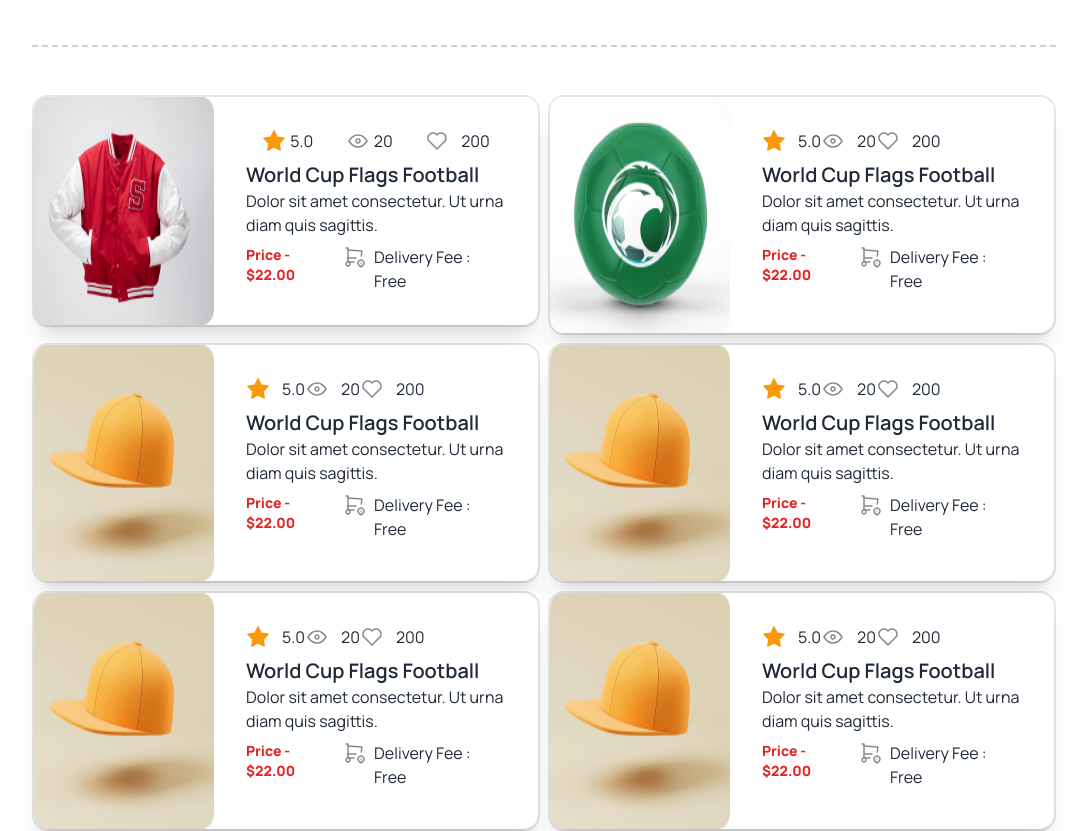
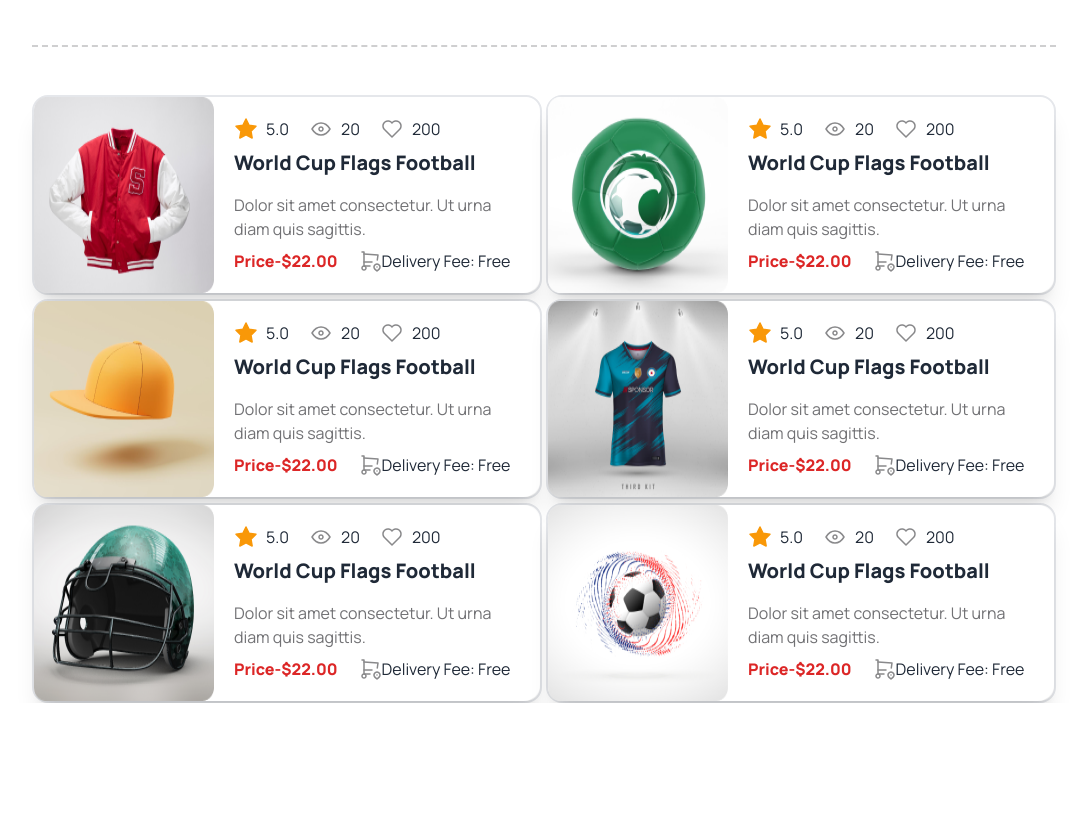
Before and after one commit to Husain-Siddik/assainment-3, a plain HTML site: page index.html in a window 1280 px wide. Shown: the part 2147-2978 px from the top of the page, without its empty margins (96-1183 px from the left). After the commit the page ends 2850 px from the top, so only its background shows below. Drawn offline with nearby package versions, Linux system fonts and the light colour scheme.

Commit message:
new product section done

```diff
--- a/index.html
+++ b/index.html
@@ -11,7 +11,8 @@
       type="text/css"
     />
     <script src="https://cdn.tailwindcss.com"></script>
-    <!--  -->
+    <!-- font-awsomr icon -->
+
     <!-- custom collor -->
     <script>
       tailwind.config = {
@@ -38,6 +39,9 @@
         font-family: "Manrope", sans-serif;
       }
     </style>
+    <!-- font awsome icon -->
+    <script src="https://kit.fontawesome.com/8bfcf38dda.js" crossorigin="anonymous"></script>
+
   </head>
   <body class="font-man">
     <header class="container px-4 lg:px-28 mx-auto">
@@ -279,20 +283,20 @@
 
       <!-- new product img section-->
 
-      <section class="mt-4 lg:mt-12  grid  grid-cols-1 lg:grid-cols-2 gap-2">
+      <section class="mt-4 lg:mt-12  grid  grid-cols-1 lg:grid-cols-2 gap-1">
         <!-- card 1 start -->
-        <div>
-          <div class="border-2 border-solid rounded-2xl">
+        <div class="">
+          <div class="border-2 border-solid rounded-2xl ">
             <div
               class="flex flex-col lg:flex-row card card-side bg-base-100 shadow-xl"
             >
               <img class="sm:w-4/5 lg:w-auto" src="Images/5.png" alt="Movie" />
 
-              <div class="card-body">
+              <div class="py-5 px-5">
                 <!-- icon and etc add -->
-<div class=" flex justify-around">
+<div class=" flex justify-start gap-5">
   <!-- star  -->
-<h1 class="flex">
+<h1 class="flex ">
   <svg xmlns="http://www.w3.org/2000/svg" width="24" height="24" viewBox="0 0 24 24" fill="none">
     <g clip-path="url(#clip0_7_246)">
       <path d="M12 17.7498L5.828 20.9948L7.007 14.1218L2.007 9.25477L8.907 8.25477L11.993 2.00177L15.079 8.25477L21.979 9.25477L16.979 14.1218L18.158 20.9948L12 17.7498Z" fill="#F99808" stroke="#F99808" stroke-width="1.5" stroke-linecap="round" stroke-linejoin="round"/>
@@ -303,7 +307,7 @@
       </clipPath>
     </defs>
   </svg>
-<span class="pl-1">
+<span class="pl-2">
   5.0
 </span>
 </h1>
@@ -323,7 +327,7 @@
       </clipPath>
     </defs>
   </svg>
-  <span class="pl-1">20</span>
+  <span class="pl-2">20</span>
 </h1>
 <!-- eye end -->
 
@@ -340,7 +344,7 @@
     </defs>
   </svg>
 
-  <span class="pl-3">200</span>
+  <span class="pl-2">200</span>
 
 
 </h1>
@@ -350,17 +354,18 @@
 <!--  -->
 
 <!-- text div -->
-                <div>
-                  <h2 class="card-title">World Cup Flags Football</h2>
-                <p>Dolor sit amet consectetur. Ut urna diam quis sagittis. </p>
+                <div class="">
+                  <h2 class="font-extrabold text-xl pt-2 pb-2">World Cup Flags Football</h2>
+                  <p class="text-kalo-2 pt-2 pb-2 ">Dolor sit amet consectetur. Ut urna diam
+                   quis sagittis. </p>
                 </div>
                 <!-- price and delebary -->
-                <div class="flex justify-between">
-<h1 class="text-red-600 font-extrabold text-sm">
-  Price - $22.00
+                <div class="flex flex-col lg:flex-row space-y-2 lg:space-y-0">
+<h1 class="text-red-600 font-extrabold text-base pr-5 ">
+  Price-$22.00
 </h1>
 <!-- shoping svg -->
-<div class="flex">
+<div class="flex ">
   <svg xmlns="http://www.w3.org/2000/svg" width="24" height="24" viewBox="0 0 24 24" fill="none">
     <g clip-path="url(#clip0_7_227)">
       <path d="M4 18.9998C4 19.5302 4.21071 20.0389 4.58579 20.414C4.96086 20.789 5.46957 20.9998 6 20.9998C6.53043 20.9998 7.03914 20.789 7.41421 20.414C7.78929 20.0389 8 19.5302 8 18.9998C8 18.4693 7.78929 17.9606 7.41421 17.5855C7.03914 17.2105 6.53043 16.9998 6 16.9998C5.46957 16.9998 4.96086 17.2105 4.58579 17.5855C4.21071 17.9606 4 18.4693 4 18.9998Z" stroke="#89898B" stroke-width="1.5" stroke-linecap="round" stroke-linejoin="round"/>
@@ -376,7 +381,7 @@
     </defs>
   </svg>
 
-  <h1 class="kalo-2 pl-2">Delivery Fee : Free</h1>
+  <h1 class="kalo-2">Delivery Fee: Free</h1>
 
 </div>
                 </div>
@@ -387,19 +392,19 @@
           </div>
         </div>
 
-      <!-- card 2 -->
-        <div>
-          <div class="border-2 border-solid rounded-2xl">
+        <!-- card2 start -->
+        <div class="">
+          <div class="border-2 border-solid rounded-2xl ">
             <div
               class="flex flex-col lg:flex-row card card-side bg-base-100 shadow-xl"
             >
               <img class="sm:w-4/5 lg:w-auto" src="Images/6.png" alt="Movie" />
 
-              <div class="card-body">
+              <div class="py-5 px-5">
                 <!-- icon and etc add -->
-<div class=" flex">
+<div class=" flex justify-start gap-5">
   <!-- star  -->
-<h1 class="flex">
+<h1 class="flex ">
   <svg xmlns="http://www.w3.org/2000/svg" width="24" height="24" viewBox="0 0 24 24" fill="none">
     <g clip-path="url(#clip0_7_246)">
       <path d="M12 17.7498L5.828 20.9948L7.007 14.1218L2.007 9.25477L8.907 8.25477L11.993 2.00177L15.079 8.25477L21.979 9.25477L16.979 14.1218L18.158 20.9948L12 17.7498Z" fill="#F99808" stroke="#F99808" stroke-width="1.5" stroke-linecap="round" stroke-linejoin="round"/>
@@ -410,7 +415,7 @@
       </clipPath>
     </defs>
   </svg>
-<span class="pl-3">
+<span class="pl-2">
   5.0
 </span>
 </h1>
@@ -430,7 +435,7 @@
       </clipPath>
     </defs>
   </svg>
-  <span class="pl-3">20</span>
+  <span class="pl-2">20</span>
 </h1>
 <!-- eye end -->
 
@@ -447,7 +452,7 @@
     </defs>
   </svg>
 
-  <span class="pl-3">200</span>
+  <span class="pl-2">200</span>
 
 
 </h1>
@@ -457,16 +462,18 @@
 <!--  -->
 
 <!-- text div -->
-                <div>
-                  <h2 class="card-title">World Cup Flags Football</h2>
-                <p>Dolor sit amet consectetur. Ut urna diam quis sagittis. </p>
+                <div class="">
+                  <h2 class="font-extrabold text-xl pt-2 pb-2">World Cup Flags Football</h2>
+                  <p class="text-kalo-2 pt-2 pb-2 ">Dolor sit amet consectetur. Ut urna diam
+                   quis sagittis. </p>
                 </div>
-                <div class="flex justify-between">
-                  <h1 class="text-red-600 font-extrabold text-sm">
-                    Price - $22.00
+                <!-- price and delebary -->
+                <div class="flex flex-col lg:flex-row space-y-2 lg:space-y-0">
+<h1 class="text-red-600 font-extrabold text-base pr-5 ">
+  Price-$22.00
 </h1>
 <!-- shoping svg -->
-                  <div class="flex">
+<div class="flex ">
   <svg xmlns="http://www.w3.org/2000/svg" width="24" height="24" viewBox="0 0 24 24" fill="none">
     <g clip-path="url(#clip0_7_227)">
       <path d="M4 18.9998C4 19.5302 4.21071 20.0389 4.58579 20.414C4.96086 20.789 5.46957 20.9998 6 20.9998C6.53043 20.9998 7.03914 20.789 7.41421 20.414C7.78929 20.0389 8 19.5302 8 18.9998C8 18.4693 7.78929 17.9606 7.41421 17.5855C7.03914 17.2105 6.53043 16.9998 6 16.9998C5.46957 16.9998 4.96086 17.2105 4.58579 17.5855C4.21071 17.9606 4 18.4693 4 18.9998Z" stroke="#89898B" stroke-width="1.5" stroke-linecap="round" stroke-linejoin="round"/>
@@ -482,12 +489,9 @@
     </defs>
   </svg>
 
-                    <h1 class="kalo-2 pl-2">Delivery Fee : Free</h1>
+  <h1 class="kalo-2">Delivery Fee: Free</h1>
 
 </div>
-                                  </div>
-                <div>
-
                 </div>
 
               </div>
@@ -495,20 +499,19 @@
             </div>
           </div>
         </div>
-        <!-- car2 end -->
         <!-- card 3 start -->
-        <div>
-          <div class="border-2 border-solid rounded-2xl">
+        <div class="">
+          <div class="border-2 border-solid rounded-2xl ">
             <div
               class="flex flex-col lg:flex-row card card-side bg-base-100 shadow-xl"
             >
               <img class="sm:w-4/5 lg:w-auto" src="Images/7.png" alt="Movie" />
 
-              <div class="card-body">
+              <div class="py-5 px-5">
                 <!-- icon and etc add -->
-<div class=" flex">
+<div class=" flex justify-start gap-5">
   <!-- star  -->
-<h1 class="flex">
+<h1 class="flex ">
   <svg xmlns="http://www.w3.org/2000/svg" width="24" height="24" viewBox="0 0 24 24" fill="none">
     <g clip-path="url(#clip0_7_246)">
       <path d="M12 17.7498L5.828 20.9948L7.007 14.1218L2.007 9.25477L8.907 8.25477L11.993 2.00177L15.079 8.25477L21.979 9.25477L16.979 14.1218L18.158 20.9948L12 17.7498Z" fill="#F99808" stroke="#F99808" stroke-width="1.5" stroke-linecap="round" stroke-linejoin="round"/>
@@ -519,7 +522,7 @@
       </clipPath>
     </defs>
   </svg>
-<span class="pl-3">
+<span class="pl-2">
   5.0
 </span>
 </h1>
@@ -539,7 +542,7 @@
       </clipPath>
     </defs>
   </svg>
-  <span class="pl-3">20</span>
+  <span class="pl-2">20</span>
 </h1>
 <!-- eye end -->
 
@@ -556,7 +559,7 @@
     </defs>
   </svg>
 
-  <span class="pl-3">200</span>
+  <span class="pl-2">200</span>
 
 
 </h1>
@@ -566,16 +569,18 @@
 <!--  -->
 
 <!-- text div -->
-                <div>
-                  <h2 class="card-title">World Cup Flags Football</h2>
-                <p>Dolor sit amet consectetur. Ut urna diam quis sagittis. </p>
+                <div class="">
+                  <h2 class="font-extrabold text-xl pt-2 pb-2">World Cup Flags Football</h2>
+                  <p class="text-kalo-2 pt-2 pb-2 ">Dolor sit amet consectetur. Ut urna diam
+                   quis sagittis. </p>
                 </div>
-                <div class="flex justify-between">
-                  <h1 class="text-red-600 font-extrabold text-sm">
-                    Price - $22.00
+                <!-- price and delebary -->
+                <div class="flex flex-col lg:flex-row space-y-2 lg:space-y-0">
+<h1 class="text-red-600 font-extrabold text-base pr-5 ">
+  Price-$22.00
 </h1>
 <!-- shoping svg -->
-                  <div class="flex">
+<div class="flex ">
   <svg xmlns="http://www.w3.org/2000/svg" width="24" height="24" viewBox="0 0 24 24" fill="none">
     <g clip-path="url(#clip0_7_227)">
       <path d="M4 18.9998C4 19.5302 4.21071 20.0389 4.58579 20.414C4.96086 20.789 5.46957 20.9998 6 20.9998C6.53043 20.9998 7.03914 20.789 7.41421 20.414C7.78929 20.0389 8 19.5302 8 18.9998C8 18.4693 7.78929 17.9606 7.41421 17.5855C7.03914 17.2105 6.53043 16.9998 6 16.9998C5.46957 16.9998 4.96086 17.2105 4.58579 17.5855C4.21071 17.9606 4 18.4693 4 18.9998Z" stroke="#89898B" stroke-width="1.5" stroke-linecap="round" stroke-linejoin="round"/>
@@ -591,12 +596,9 @@
     </defs>
   </svg>
 
-                    <h1 class="kalo-2 pl-2">Delivery Fee : Free</h1>
+  <h1 class="kalo-2">Delivery Fee: Free</h1>
 
 </div>
-                                  </div>
-                <div>
-
                 </div>
 
               </div>
@@ -604,18 +606,20 @@
             </div>
           </div>
         </div>
-        <div>
-          <div class="border-2 border-solid rounded-2xl">
+
+        <!-- card4 start -->
+        <div class="">
+          <div class="border-2 border-solid rounded-2xl ">
             <div
               class="flex flex-col lg:flex-row card card-side bg-base-100 shadow-xl"
             >
-              <img class="sm:w-4/5 lg:w-auto" src="Images/7.png" alt="Movie" />
+              <img class="sm:w-4/5 lg:w-auto" src="Images/8.png" alt="Movie" />
 
-              <div class="card-body">
+              <div class="py-5 px-5">
                 <!-- icon and etc add -->
-<div class=" flex">
+<div class=" flex justify-start gap-5">
   <!-- star  -->
-<h1 class="flex">
+<h1 class="flex ">
   <svg xmlns="http://www.w3.org/2000/svg" width="24" height="24" viewBox="0 0 24 24" fill="none">
     <g clip-path="url(#clip0_7_246)">
       <path d="M12 17.7498L5.828 20.9948L7.007 14.1218L2.007 9.25477L8.907 8.25477L11.993 2.00177L15.079 8.25477L21.979 9.25477L16.979 14.1218L18.158 20.9948L12 17.7498Z" fill="#F99808" stroke="#F99808" stroke-width="1.5" stroke-linecap="round" stroke-linejoin="round"/>
@@ -626,7 +630,7 @@
       </clipPath>
     </defs>
   </svg>
-<span class="pl-3">
+<span class="pl-2">
   5.0
 </span>
 </h1>
@@ -646,7 +650,7 @@
       </clipPath>
     </defs>
   </svg>
-  <span class="pl-3">20</span>
+  <span class="pl-2">20</span>
 </h1>
 <!-- eye end -->
 
@@ -663,7 +667,7 @@
     </defs>
   </svg>
 
-  <span class="pl-3">200</span>
+  <span class="pl-2">200</span>
 
 
 </h1>
@@ -673,16 +677,18 @@
 <!--  -->
 
 <!-- text div -->
-                <div>
-                  <h2 class="card-title">World Cup Flags Football</h2>
-                <p>Dolor sit amet consectetur. Ut urna diam quis sagittis. </p>
+                <div class="">
+                  <h2 class="font-extrabold text-xl pt-2 pb-2">World Cup Flags Football</h2>
+                  <p class="text-kalo-2 pt-2 pb-2 ">Dolor sit amet consectetur. Ut urna diam
+                   quis sagittis. </p>
                 </div>
-                <div class="flex justify-between">
-                  <h1 class="text-red-600 font-extrabold text-sm">
-                    Price - $22.00
+                <!-- price and delebary -->
+                <div class="flex flex-col lg:flex-row space-y-2 lg:space-y-0">
+<h1 class="text-red-600 font-extrabold text-base pr-5 ">
+  Price-$22.00
 </h1>
 <!-- shoping svg -->
-                  <div class="flex">
+<div class="flex ">
   <svg xmlns="http://www.w3.org/2000/svg" width="24" height="24" viewBox="0 0 24 24" fill="none">
     <g clip-path="url(#clip0_7_227)">
       <path d="M4 18.9998C4 19.5302 4.21071 20.0389 4.58579 20.414C4.96086 20.789 5.46957 20.9998 6 20.9998C6.53043 20.9998 7.03914 20.789 7.41421 20.414C7.78929 20.0389 8 19.5302 8 18.9998C8 18.4693 7.78929 17.9606 7.41421 17.5855C7.03914 17.2105 6.53043 16.9998 6 16.9998C5.46957 16.9998 4.96086 17.2105 4.58579 17.5855C4.21071 17.9606 4 18.4693 4 18.9998Z" stroke="#89898B" stroke-width="1.5" stroke-linecap="round" stroke-linejoin="round"/>
@@ -698,12 +704,9 @@
     </defs>
   </svg>
 
-                    <h1 class="kalo-2 pl-2">Delivery Fee : Free</h1>
+  <h1 class="kalo-2">Delivery Fee: Free</h1>
 
 </div>
-                                  </div>
-                <div>
-
                 </div>
 
               </div>
@@ -711,18 +714,19 @@
             </div>
           </div>
         </div>
-        <div>
-          <div class="border-2 border-solid rounded-2xl">
+        <!-- card4 start -->
+        <div class="">
+          <div class="border-2 border-solid rounded-2xl ">
             <div
               class="flex flex-col lg:flex-row card card-side bg-base-100 shadow-xl"
             >
-              <img class="sm:w-4/5 lg:w-auto" src="Images/7.png" alt="Movie" />
+              <img class="sm:w-4/5 lg:w-auto" src="Images/9.png" alt="Movie" />
 
-              <div class="card-body">
+              <div class="py-5 px-5">
                 <!-- icon and etc add -->
-<div class=" flex">
+<div class=" flex justify-start gap-5">
   <!-- star  -->
-<h1 class="flex">
+<h1 class="flex ">
   <svg xmlns="http://www.w3.org/2000/svg" width="24" height="24" viewBox="0 0 24 24" fill="none">
     <g clip-path="url(#clip0_7_246)">
       <path d="M12 17.7498L5.828 20.9948L7.007 14.1218L2.007 9.25477L8.907 8.25477L11.993 2.00177L15.079 8.25477L21.979 9.25477L16.979 14.1218L18.158 20.9948L12 17.7498Z" fill="#F99808" stroke="#F99808" stroke-width="1.5" stroke-linecap="round" stroke-linejoin="round"/>
@@ -733,7 +737,7 @@
       </clipPath>
     </defs>
   </svg>
-<span class="pl-3">
+<span class="pl-2">
   5.0
 </span>
 </h1>
@@ -753,7 +757,7 @@
       </clipPath>
     </defs>
   </svg>
-  <span class="pl-3">20</span>
+  <span class="pl-2">20</span>
 </h1>
 <!-- eye end -->
 
@@ -770,7 +774,7 @@
     </defs>
   </svg>
 
-  <span class="pl-3">200</span>
+  <span class="pl-2">200</span>
 
 
 </h1>
@@ -780,16 +784,18 @@
 <!--  -->
 
 <!-- text div -->
-                <div>
-                  <h2 class="card-title">World Cup Flags Football</h2>
-                <p>Dolor sit amet consectetur. Ut urna diam quis sagittis. </p>
+                <div class="">
+                  <h2 class="font-extrabold text-xl pt-2 pb-2">World Cup Flags Football</h2>
+                  <p class="text-kalo-2 pt-2 pb-2 ">Dolor sit amet consectetur. Ut urna diam
+                   quis sagittis. </p>
                 </div>
-                <div class="flex justify-between">
-                  <h1 class="text-red-600 font-extrabold text-sm">
-                    Price - $22.00
+                <!-- price and delebary -->
+                <div class="flex flex-col lg:flex-row space-y-2 lg:space-y-0">
+<h1 class="text-red-600 font-extrabold text-base pr-5 ">
+  Price-$22.00
 </h1>
 <!-- shoping svg -->
-                  <div class="flex">
+<div class="flex ">
   <svg xmlns="http://www.w3.org/2000/svg" width="24" height="24" viewBox="0 0 24 24" fill="none">
     <g clip-path="url(#clip0_7_227)">
       <path d="M4 18.9998C4 19.5302 4.21071 20.0389 4.58579 20.414C4.96086 20.789 5.46957 20.9998 6 20.9998C6.53043 20.9998 7.03914 20.789 7.41421 20.414C7.78929 20.0389 8 19.5302 8 18.9998C8 18.4693 7.78929 17.9606 7.41421 17.5855C7.03914 17.2105 6.53043 16.9998 6 16.9998C5.46957 16.9998 4.96086 17.2105 4.58579 17.5855C4.21071 17.9606 4 18.4693 4 18.9998Z" stroke="#89898B" stroke-width="1.5" stroke-linecap="round" stroke-linejoin="round"/>
@@ -805,12 +811,9 @@
     </defs>
   </svg>
 
-                    <h1 class="kalo-2 pl-2">Delivery Fee : Free</h1>
+  <h1 class="kalo-2">Delivery Fee: Free</h1>
 
 </div>
-                                  </div>
-                <div>
-
                 </div>
 
               </div>
@@ -818,18 +821,20 @@
             </div>
           </div>
         </div>
-        <div>
-          <div class="border-2 border-solid rounded-2xl">
+
+        <!-- card 6 -->
+        <div class="">
+          <div class="border-2 border-solid rounded-2xl ">
             <div
               class="flex flex-col lg:flex-row card card-side bg-base-100 shadow-xl"
             >
-              <img class="sm:w-4/5 lg:w-auto" src="Images/7.png" alt="Movie" />
+              <img class="sm:w-4/5 lg:w-auto" src="Images/10.png" alt="Movie" />
 
-              <div class="card-body">
+              <div class="py-5 px-5">
                 <!-- icon and etc add -->
-<div class=" flex">
+<div class=" flex justify-start gap-5">
   <!-- star  -->
-<h1 class="flex">
+<h1 class="flex ">
   <svg xmlns="http://www.w3.org/2000/svg" width="24" height="24" viewBox="0 0 24 24" fill="none">
     <g clip-path="url(#clip0_7_246)">
       <path d="M12 17.7498L5.828 20.9948L7.007 14.1218L2.007 9.25477L8.907 8.25477L11.993 2.00177L15.079 8.25477L21.979 9.25477L16.979 14.1218L18.158 20.9948L12 17.7498Z" fill="#F99808" stroke="#F99808" stroke-width="1.5" stroke-linecap="round" stroke-linejoin="round"/>
@@ -840,7 +845,7 @@
       </clipPath>
     </defs>
   </svg>
-<span class="pl-3">
+<span class="pl-2">
   5.0
 </span>
 </h1>
@@ -860,7 +865,7 @@
       </clipPath>
     </defs>
   </svg>
-  <span class="pl-3">20</span>
+  <span class="pl-2">20</span>
 </h1>
 <!-- eye end -->
 
@@ -877,7 +882,7 @@
     </defs>
   </svg>
 
-  <span class="pl-3">200</span>
+  <span class="pl-2">200</span>
 
 
 </h1>
@@ -887,16 +892,18 @@
 <!--  -->
 
 <!-- text div -->
-                <div>
-                  <h2 class="card-title">World Cup Flags Football</h2>
-                <p>Dolor sit amet consectetur. Ut urna diam quis sagittis. </p>
+                <div class="">
+                  <h2 class="font-extrabold text-xl pt-2 pb-2">World Cup Flags Football</h2>
+                  <p class="text-kalo-2 pt-2 pb-2 ">Dolor sit amet consectetur. Ut urna diam
+                   quis sagittis. </p>
                 </div>
-                <div class="flex justify-between">
-                  <h1 class="text-red-600 font-extrabold text-sm">
-                    Price - $22.00
+                <!-- price and delebary -->
+                <div class="flex flex-col lg:flex-row space-y-2 lg:space-y-0">
+<h1 class="text-red-600 font-extrabold text-base pr-5 ">
+  Price-$22.00
 </h1>
 <!-- shoping svg -->
-                  <div class="flex">
+<div class="flex ">
   <svg xmlns="http://www.w3.org/2000/svg" width="24" height="24" viewBox="0 0 24 24" fill="none">
     <g clip-path="url(#clip0_7_227)">
       <path d="M4 18.9998C4 19.5302 4.21071 20.0389 4.58579 20.414C4.96086 20.789 5.46957 20.9998 6 20.9998C6.53043 20.9998 7.03914 20.789 7.41421 20.414C7.78929 20.0389 8 19.5302 8 18.9998C8 18.4693 7.78929 17.9606 7.41421 17.5855C7.03914 17.2105 6.53043 16.9998 6 16.9998C5.46957 16.9998 4.96086 17.2105 4.58579 17.5855C4.21071 17.9606 4 18.4693 4 18.9998Z" stroke="#89898B" stroke-width="1.5" stroke-linecap="round" stroke-linejoin="round"/>
@@ -912,12 +919,9 @@
     </defs>
   </svg>
 
-                    <h1 class="kalo-2 pl-2">Delivery Fee : Free</h1>
+  <h1 class="kalo-2">Delivery Fee: Free</h1>
 
 </div>
-                                  </div>
-                <div>
-
                 </div>
 
               </div>
@@ -925,8 +929,6 @@
             </div>
           </div>
         </div>
-        <!-- card 3 end -->
-      </section>
 
         <!-- <section>
   <div>
```
Lines whose indentation alone changed are shown as unchanged.
